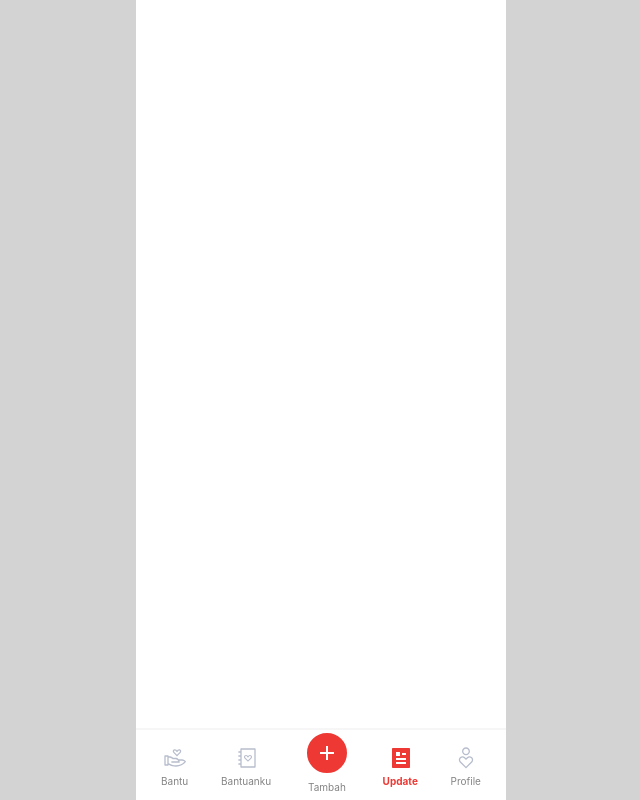
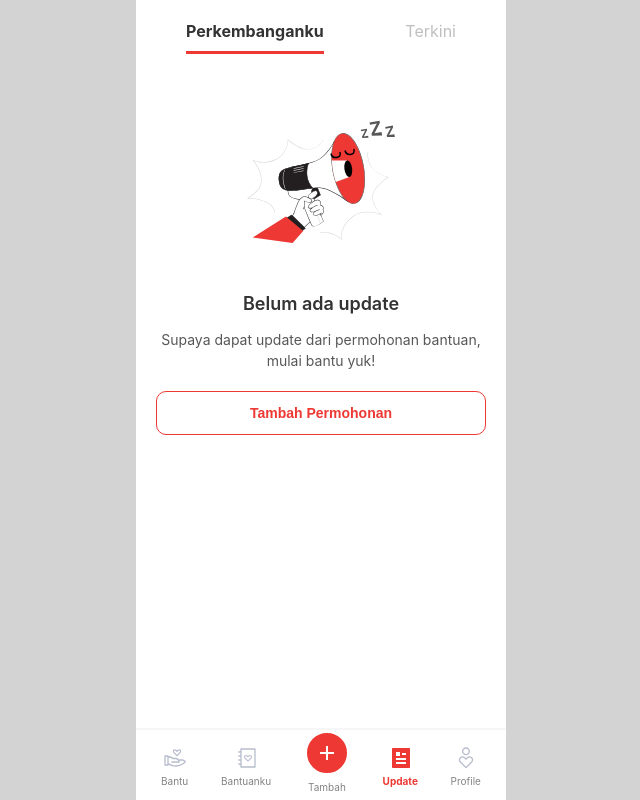
Before and after one commit to maulanaghozi/pahala-web, a React (Create React App) app: page /update/perkembanganku in a window 1280 px wide. Shown: the whole page, without its empty margins (319-959 px from the left). Built offline with nearby package versions, Linux system fonts and the light colour scheme.

Commit message:
finishing update screen

```diff
--- a/src/layout/topNavigation/topNavigation.js
+++ b/src/layout/topNavigation/topNavigation.js
@@ -10,24 +10,14 @@ import {
 } from "./topNavigation.module.scss";
 
 export default function TopNavigation(props) {
-  const navigation = (text, path) => {
-    return {
-      text: text,
-      path: path,
-    };
-  };
-
-  const nav = [
-    navigation("Permohonan", "/bantuanku/permohonan"),
-    navigation("Membantu", "/bantuanku/membantu"),
-  ];
-
   return (
     <div className={style.container}>
       <div className={style.topNav}>
-        {nav.map((param, i) => (
-          <Nav key={i} to={param.path} text={param.text} />
-        ))}
+        {Array.isArray(props.text) &&
+          Array.isArray(props.path) &&
+          props.text.map((param, i) => (
+            <Nav key={i} to={props.path[i]} text={param} />
+          ))}
       </div>
       <div className={style.wrapper}>{props.children}</div>
     </div>
--- a/src/pages/bantuanku/bantuanku.js
+++ b/src/pages/bantuanku/bantuanku.js
@@ -8,11 +8,14 @@ import { IconMembantu, IconPermohonan } from "../../assets";
 export default function Bantuanku(props) {
   return (
     <div>
-      <TopNavigation>
+      <TopNavigation
+        text={["Permohonan", "Membantu"]}
+        path={["/bantuanku/permohonan", "/bantuanku/membantu"]}
+      >
         <>
           <Switch>
-            <Route path={"/bantuanku/permohonan"} component={Perkembanganku} />
-            <Route path={"/bantuanku/membantu"} component={Terkini} />
+            <Route path={"/bantuanku/permohonan"} component={Permohonan} />
+            <Route path={"/bantuanku/membantu"} component={Membantu} />
             <Route
               path={"/bantuanku"}
               render={() => <Redirect to={"/bantuanku/permohonan"} />}
@@ -24,7 +27,7 @@ export default function Bantuanku(props) {
   );
 }
 
-const Perkembanganku = () => {
+const Permohonan = () => {
   return (
     <>
       <IconPermohonan className={style.icon} />
@@ -37,7 +40,7 @@ const Perkembanganku = () => {
   );
 };
 
-const Terkini = () => {
+const Membantu = () => {
   return (
     <>
       <IconMembantu className={style.icon} />
--- a/src/pages/update/update.js
+++ b/src/pages/update/update.js
@@ -1,5 +1,54 @@
 import React from "react";
+import TopNavigation from "../../layout/topNavigation/topNavigation";
+import { Route, Switch, Redirect } from "react-router-dom";
+import LongButton from "../../components/longButton/longButton";
+import style from "./update.module.scss";
+import { IconToa } from "../../assets";
 
 export default function Update(props) {
-  return <div></div>;
+  return (
+    <div>
+      <TopNavigation
+        text={["Perkembanganku", "Terkini"]}
+        path={["/update/perkembanganku", "/update/terkini"]}
+      >
+        <>
+          <Switch>
+            <Route path={"/update/perkembanganku"} component={Perkembanganku} />
+            <Route path={"/update/terkini"} component={Terkini} />
+            <Route
+              path={"/update"}
+              render={() => <Redirect to={"/update/perkembanganku"} />}
+            />
+          </Switch>
+        </>
+      </TopNavigation>
+    </div>
+  );
 }
+
+const Perkembanganku = () => {
+  return (
+    <>
+      <IconToa className={style.icon} />
+      <span className={style.primaryText}>Belum ada update</span>
+      <span className={style.secondaryText}>
+        Supaya dapat update dari permohonan bantuan, mulai bantu yuk!
+      </span>
+      <LongButton className={style.button} text={"Tambah Permohonan"} />
+    </>
+  );
+};
+
+const Terkini = () => {
+  return (
+    <>
+      <IconToa className={style.icon} />
+      <span className={style.primaryText}>Belum ada update</span>
+      <span className={style.secondaryText}>
+        Supaya dapat update dari permohonan bantuan, mulai bantu yuk!
+      </span>
+      <LongButton className={style.button} text={"Tambah Permohonan"} />
+    </>
+  );
+};
--- a/src/pages/update/update.module.scss
+++ b/src/pages/update/update.module.scss
@@ -0,0 +1,30 @@
+@import "src/styles/function";
+@import "src/styles/mixin";
+@import "src/styles/variable";
+
+.button {
+  color: $primary-color;
+  background-color: #ffffff;
+  border: 1px solid $primary-color;
+}
+
+.icon {
+  margin: 50px 0;
+}
+
+.primaryText {
+  text-align: center;
+  color: #333333;
+  font-size: 18px;
+  width: 100%;
+  font-weight: 600;
+  margin-bottom: 15px;
+}
+
+.secondaryText {
+  text-align: center;
+  color: #575757;
+  font-size: 14px;
+  width: 100%;
+  line-height: 21px;
+}
```
Also changed, not shown: 1 other file (tests, documents, lock files or other folders).
